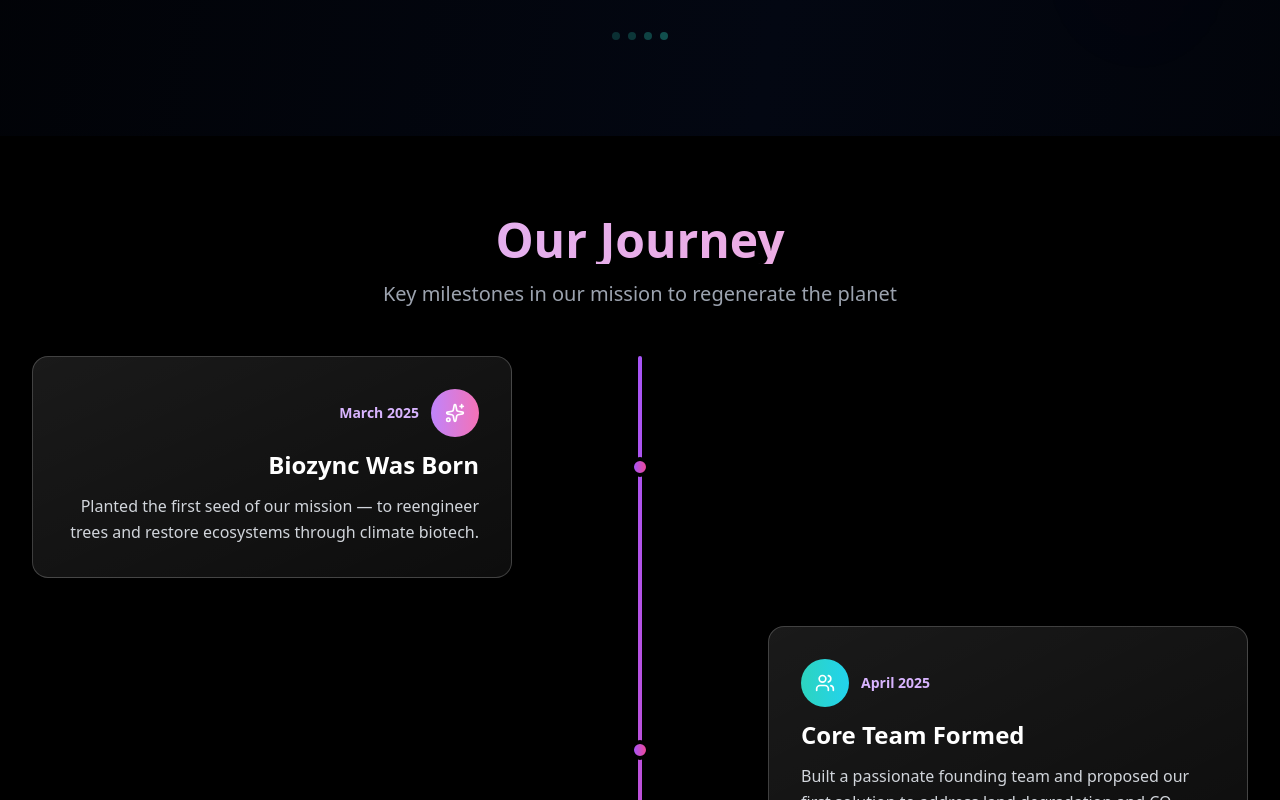
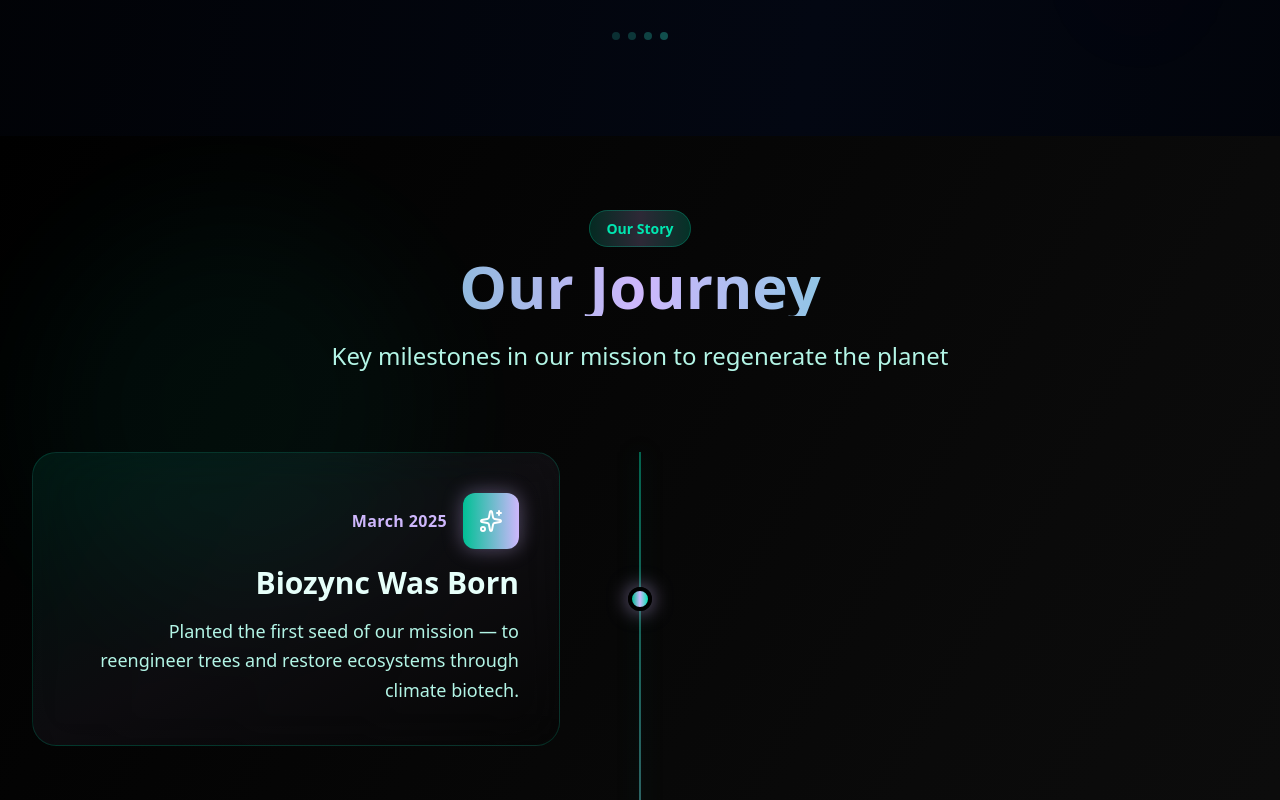
Before and after one commit to biozyncofficial-ux/biozync, a React (Vite) app: page /about in a window 1280 px wide. Shown: the part 2660-3460 px from the top of the page. Built offline with nearby package versions, Linux system fonts and the light colour scheme.

Commit message:
Fix JourneyTimeline gradient issue and opacity utility

```diff
--- a/src/components/AboutBioZync/JourneyTimeline.jsx
+++ b/src/components/AboutBioZync/JourneyTimeline.jsx
@@ -1,7 +1,17 @@
 import React from "react";
 import { Sparkles, Users, Lightbulb, Target, Shield } from "lucide-react";
 
+// Step 1: Static gradient map for Tailwind JIT
+const gradientMap = {
+  gp: "from-[#00C095] to-[#CEB7FC]",
+  pg: "from-[#CEB7FC] to-[#00E6B0]",
+  gt: "from-[#00E6B0] to-[#CEB7FC]",
+  tg: "from-[#CEB7FC] to-[#00C095]",
+  gg: "from-[#00C095] to-[#00E6B0]",
+};
+
 const JourneyTimeline = () => {
+  // Step 2: Changed color values to keys
   const milestones = [
     {
       date: "March 2025",
@@ -9,7 +19,7 @@
       description:
         "Planted the first seed of our mission — to reengineer trees and restore ecosystems through climate biotech.",
       icon: Sparkles,
-      color: "from-purple-400 to-pink-400",
+      color: "gp",
     },
     {
       date: "April 2025",
@@ -17,7 +27,7 @@
       description:
         "Built a passionate founding team and proposed our first solution to address land degradation and CO₂ capture.",
       icon: Users,
-      color: "from-teal-400 to-cyan-400",
+      color: "pg",
     },
     {
       date: "May 2025",
@@ -25,7 +35,7 @@
       description:
         "Studied global research on tree genetics, climate restoration, and carbon markets to refine our approach.",
       icon: Lightbulb,
-      color: "from-yellow-400 to-orange-400",
+      color: "gt",
     },
     {
       date: "June 2025",
@@ -33,7 +43,7 @@
       description:
         "Mapped our idea into a viable business model and began validating the market opportunity and impact potential.",
       icon: Target,
-      color: "from-green-400 to-emerald-400",
+      color: "tg",
     },
     {
       date: "July 2025",
@@ -41,19 +51,31 @@
       description:
         "Engaged with domain experts in biotechnology and sustainability to refine both our technical and business strategies.",
       icon: Shield,
-      color: "from-blue-400 to-indigo-400",
+      color: "gg",
     },
   ];
 
   return (
-    <section className="py-12 sm:py-16 lg:py-20 px-4 sm:px-6 lg:px-8 bg-black text-white">
-      <div className="max-w-7xl mx-auto">
+    <section className="py-12 sm:py-16 lg:py-20 px-4 sm:px-6 lg:px-8 bg-black text-[#E6FFFA] relative overflow-hidden">
+      {/* Background glow effects */}
+      <div className="absolute inset-0 bg-gradient-to-br from-black via-[#0a0a0a] to-[#111111]"></div>
+      <div className="absolute top-20 left-10 w-96 h-96 bg-[#00C095] rounded-full opacity-5 blur-3xl"></div>
+      <div className="absolute bottom-20 right-10 w-96 h-96 bg-[#CEB7FC] rounded-full opacity-5 blur-3xl"></div>
+      {/* Step 4: Fixed invalid opacity-3 to opacity-5 */}
+      <div className="absolute top-1/2 left-1/2 transform -translate-x-1/2 -translate-y-1/2 w-80 h-80 bg-[#00E6B0] rounded-full opacity-5 blur-3xl"></div>
+
+      <div className="max-w-7xl mx-auto relative z-10">
         {/* Heading */}
-        <div className="text-center mb-8 sm:mb-10 lg:mb-12">
-          <h2 className="text-3xl sm:text-4xl lg:text-5xl font-bold mb-3 sm:mb-4 bg-gradient-to-r from-purple-300 to-pink-300 bg-clip-text text-transparent">
+        <div className="text-center mb-12 sm:mb-16 lg:mb-20">
+          <div className="inline-block mb-4">
+            <span className="px-4 py-2 text-sm font-semibold bg-gradient-to-r from-[#00C095]/20 via-[#CEB7FC]/20 to-[#00E6B0]/20 border border-[#00C095]/30 rounded-full text-[#00E6B0] backdrop-blur-sm">
+              Our Story
+            </span>
+          </div>
+          <h2 className="text-4xl sm:text-5xl lg:text-6xl font-bold mb-4 sm:mb-6 bg-gradient-to-r from-[#00C095] via-[#CEB7FC] to-[#00E6B0] bg-clip-text text-transparent">
             Our Journey
           </h2>
-          <p className="text-base sm:text-lg lg:text-xl text-gray-400 max-w-2xl mx-auto">
+          <p className="text-lg sm:text-xl lg:text-2xl text-[#B3F5E6] max-w-3xl mx-auto leading-relaxed">
             Key milestones in our mission to regenerate the planet
           </p>
         </div>
@@ -61,12 +83,12 @@
         {/* Timeline */}
         <div className="relative">
           {/* Vertical line - Hidden on mobile, visible on larger screens */}
-          <div className="hidden md:block absolute left-1/2 transform -translate-x-1/2 h-full w-1 bg-gradient-to-b from-purple-500 to-pink-500 rounded-full"></div>
+          <div className="hidden md:block absolute left-1/2 transform -translate-x-1/2 h-full w-px bg-gradient-to-b from-[#00C095] via-[#CEB7FC] via-[#00E6B0] to-[#00C095] shadow-[0_0_20px_rgba(0,192,149,0.5)]"></div>
 
           {/* Mobile vertical line - Left aligned */}
-          <div className="block md:hidden absolute left-6 top-0 h-full w-0.5 bg-gradient-to-b from-purple-500 to-pink-500 rounded-full"></div>
+          <div className="block md:hidden absolute left-8 top-0 h-full w-px bg-gradient-to-b from-[#00C095] via-[#CEB7FC] via-[#00E6B0] to-[#00C095] shadow-[0_0_10px_rgba(0,192,149,0.5)]"></div>
 
-          <div className="space-y-8 sm:space-y-10 lg:space-y-12">
+          <div className="space-y-12 sm:space-y-16 lg:space-y-20">
             {milestones.map((milestone, index) => {
               const Icon = milestone.icon;
               return (
@@ -74,84 +96,100 @@
                   key={index}
                   className={`relative flex items-start md:items-center ${
                     index % 2 === 0 ? "md:justify-start" : "md:justify-end"
-                  }`}
+                  } group`}
                 >
                   {/* Mobile layout - all cards left aligned */}
-                  <div className="block md:hidden w-full pl-12">
-                    <div className="bg-gradient-to-br from-white/10 to-white/5 backdrop-blur-sm rounded-xl sm:rounded-2xl p-4 sm:p-6 border border-white/20 hover:border-purple-400/50 transition-all duration-300">
-                      <div className="flex items-center mb-3">
+                  <div className="block md:hidden w-full pl-16">
+                    <div className="relative bg-gradient-to-br from-[#00C095]/10 via-[#CEB7FC]/5 via-[#00E6B0]/5 to-transparent backdrop-blur-xl rounded-2xl sm:rounded-3xl p-6 sm:p-8 border border-[#00C095]/20 hover:border-[#CEB7FC]/40 transition-all duration-500 hover:shadow-[0_12px_48px_rgba(206,183,252,0.25)] group-hover:transform group-hover:scale-[1.02]">
+                      <div className="absolute inset-0 bg-gradient-to-br from-[#00C095]/5 via-[#CEB7FC]/5 to-[#00E6B0]/5 rounded-2xl sm:rounded-3xl opacity-0 group-hover:opacity-100 transition-opacity duration-500"></div>
+
+                      <div className="relative z-10">
+                        <div className="flex items-center mb-4">
+                          {/* Step 3: Fixed mobile icon chip gradient */}
                           <div
-                          className={`inline-flex items-center justify-center w-8 h-8 sm:w-10 sm:h-10 rounded-full bg-gradient-to-r ${milestone.color} mr-3`}
+                            className={`inline-flex items-center justify-center w-10 h-10 sm:w-12 sm:h-12 rounded-xl bg-gradient-to-r ${gradientMap[milestone.color]} mr-4 shadow-[0_0_20px_rgba(206,183,252,0.4)] group-hover:shadow-[0_0_30px_rgba(206,183,252,0.6)] transition-all duration-300`}
                           >
-                          <Icon className="text-white" size={16} />
+                            <Icon className="text-white" size={20} />
                           </div>
-                        <span className="text-xs sm:text-sm font-semibold text-purple-300">
+                          <span className="text-sm sm:text-base font-bold text-[#CEB7FC] tracking-wide">
                             {milestone.date}
                           </span>
                         </div>
-                      <h3 className="text-lg sm:text-xl font-semibold mb-2 text-white">
+                        <h3 className="text-xl sm:text-2xl font-bold mb-3 text-[#E6FFFA] group-hover:text-[#CEB7FC] transition-colors duration-300">
                           {milestone.title}
                         </h3>
-                      <p className="text-sm sm:text-base text-gray-300 leading-relaxed">
+                        <p className="text-sm sm:text-base text-[#B3F5E6] leading-relaxed">
                           {milestone.description}
                         </p>
                       </div>
+                    </div>
 
                     {/* Mobile dot */}
-                    <div className="absolute left-5 top-6 w-3 h-3 bg-gradient-to-r from-purple-500 to-pink-500 rounded-full border-2 border-black"></div>
+                    <div className="absolute left-6 top-8 w-4 h-4 bg-gradient-to-r from-[#00C095] via-[#CEB7FC] to-[#00E6B0] rounded-full border-2 border-black shadow-[0_0_15px_rgba(206,183,252,0.6)] group-hover:shadow-[0_0_25px_rgba(206,183,252,0.8)] transition-all duration-300"></div>
                   </div>
 
                   {/* Desktop layout - alternating sides */}
                   <div
-                    className={`hidden md:block w-full max-w-md lg:max-w-lg ${
+                    className={`hidden md:block w-full max-w-lg lg:max-w-xl ${
                       index % 2 === 0
-                        ? "pr-6 lg:pr-8 text-right"
-                        : "pl-6 lg:pl-8 text-left"
+                        ? "pr-8 lg:pr-12 text-right"
+                        : "pl-8 lg:pl-12 text-left"
                     }`}
                   >
-                    <div className="bg-gradient-to-br from-white/10 to-white/5 backdrop-blur-sm rounded-2xl p-6 lg:p-8 border border-white/20 hover:border-purple-400/50 transition-all duration-300">
-                      <div className={`flex items-center mb-3 ${
+                    <div className="relative bg-gradient-to-br from-[#00C095]/10 via-[#CEB7FC]/5 via-[#00E6B0]/5 to-transparent backdrop-blur-xl rounded-3xl p-8 lg:p-10 border border-[#00C095]/20 hover:border-[#CEB7FC]/40 transition-all duration-500 hover:shadow-[0_12px_48px_rgba(206,183,252,0.25)] group-hover:transform group-hover:scale-[1.02]">
+                      <div className="absolute inset-0 bg-gradient-to-br from-[#00C095]/5 via-[#CEB7FC]/5 to-[#00E6B0]/5 rounded-3xl opacity-0 group-hover:opacity-100 transition-opacity duration-500"></div>
+
+                      <div className="relative z-10">
+                        <div className={`flex items-center mb-4 ${
                           index % 2 === 0 ? "justify-end" : "justify-start"
                         }`}>
                           {index % 2 === 0 ? (
                             <>
-                            <span className="text-sm font-semibold text-purple-300 mr-3">
+                              <span className="text-base font-bold text-[#CEB7FC] mr-4 tracking-wide">
                                 {milestone.date}
                               </span>
+                              {/* Step 3: Fixed desktop icon chip gradient */}
                               <div
-                              className={`inline-flex items-center justify-center w-10 h-10 lg:w-12 lg:h-12 rounded-full bg-gradient-to-r ${milestone.color}`}
+                                className={`inline-flex items-center justify-center w-12 h-12 lg:w-14 lg:h-14 rounded-xl bg-gradient-to-r ${gradientMap[milestone.color]} shadow-[0_0_20px_rgba(206,183,252,0.4)] group-hover:shadow-[0_0_30px_rgba(206,183,252,0.6)] transition-all duration-300`}
                               >
-                              <Icon className="text-white" size={20} />
+                                <Icon className="text-white" size={24} />
                               </div>
                             </>
                           ) : (
                             <>
+                              {/* Step 3: Fixed desktop icon chip gradient */}
                               <div
-                              className={`inline-flex items-center justify-center w-10 h-10 lg:w-12 lg:h-12 rounded-full bg-gradient-to-r ${milestone.color} mr-3`}
+                                className={`inline-flex items-center justify-center w-12 h-12 lg:w-14 lg:h-14 rounded-xl bg-gradient-to-r ${gradientMap[milestone.color]} mr-4 shadow-[0_0_20px_rgba(206,183,252,0.4)] group-hover:shadow-[0_0_30px_rgba(206,183,252,0.6)] transition-all duration-300`}
                               >
-                              <Icon className="text-white" size={20} />
+                                <Icon className="text-white" size={24} />
                               </div>
-                            <span className="text-sm font-semibold text-purple-300">
+                              <span className="text-base font-bold text-[#CEB7FC] tracking-wide">
                                 {milestone.date}
                               </span>
                             </>
                           )}
                         </div>
-                      <h3 className="text-xl lg:text-2xl font-semibold mb-3 text-white">
+                        <h3 className="text-2xl lg:text-3xl font-bold mb-4 text-[#E6FFFA] group-hover:text-[#CEB7FC] transition-colors duration-300">
                           {milestone.title}
                         </h3>
-                      <p className="text-gray-300 leading-relaxed">
+                        <p className="text-[#B3F5E6] leading-relaxed text-lg">
                           {milestone.description}
                         </p>
                       </div>
                     </div>
+                  </div>
 
                   {/* Desktop dot on line */}
-                  <div className="hidden md:block absolute left-1/2 transform -translate-x-1/2 w-4 h-4 lg:w-5 lg:h-5 bg-gradient-to-r from-purple-500 to-pink-500 rounded-full border-4 border-black"></div>
+                  <div className="hidden md:block absolute left-1/2 transform -translate-x-1/2 w-5 h-5 lg:w-6 lg:h-6 bg-gradient-to-r from-[#00C095] via-[#CEB7FC] to-[#00E6B0] rounded-full border-4 border-black shadow-[0_0_20px_rgba(206,183,252,0.6)] group-hover:shadow-[0_0_30px_rgba(206,183,252,0.8)] transition-all duration-300 group-hover:scale-125"></div>
                 </div>
               );
             })}
           </div>
+        </div>
+
+        {/* Bottom accent */}
+        <div className="mt-16 text-center">
+          <div className="inline-block w-24 h-px bg-gradient-to-r from-transparent via-[#CEB7FC] to-transparent"></div>
         </div>
       </div>
     </section>
```
Lines whose indentation alone changed are shown as unchanged.
